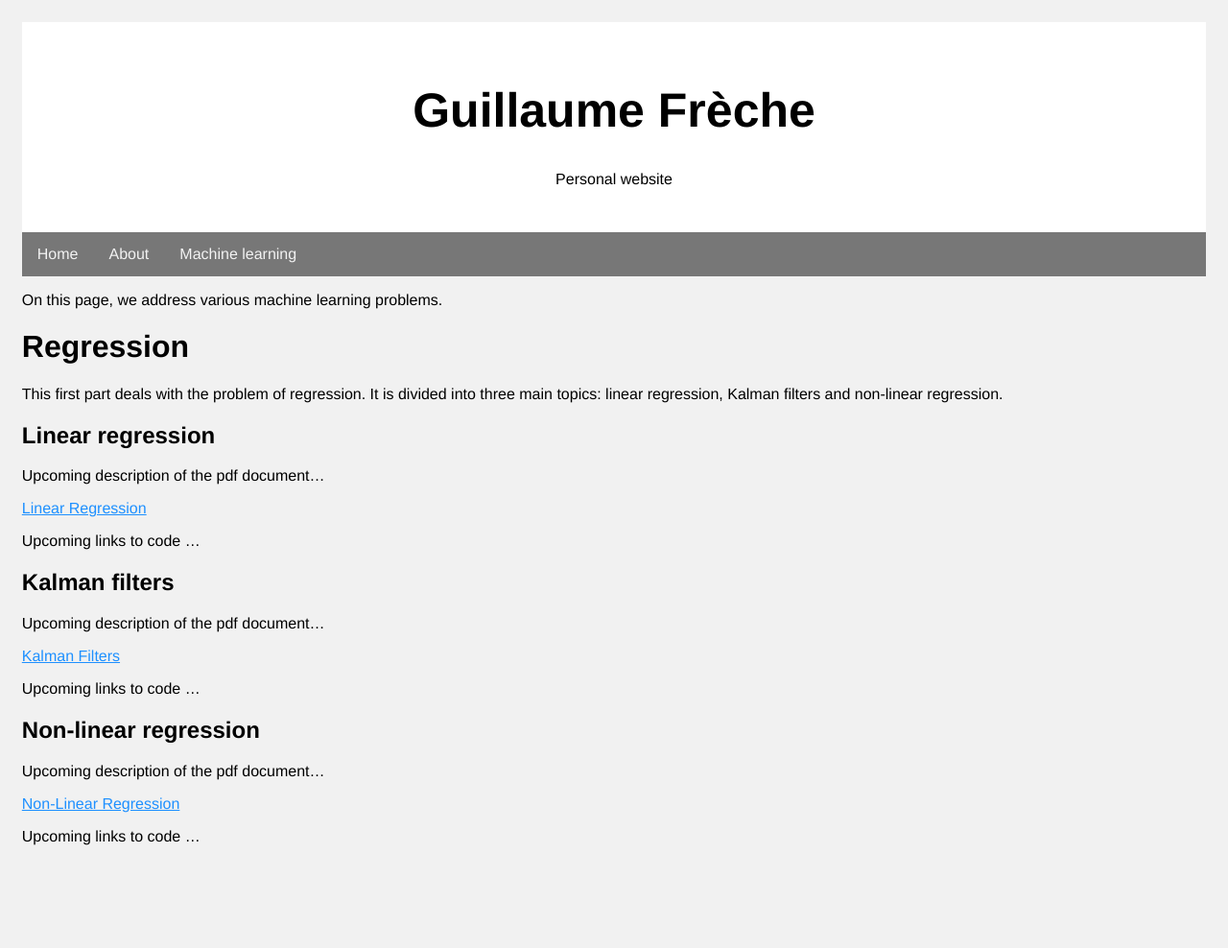
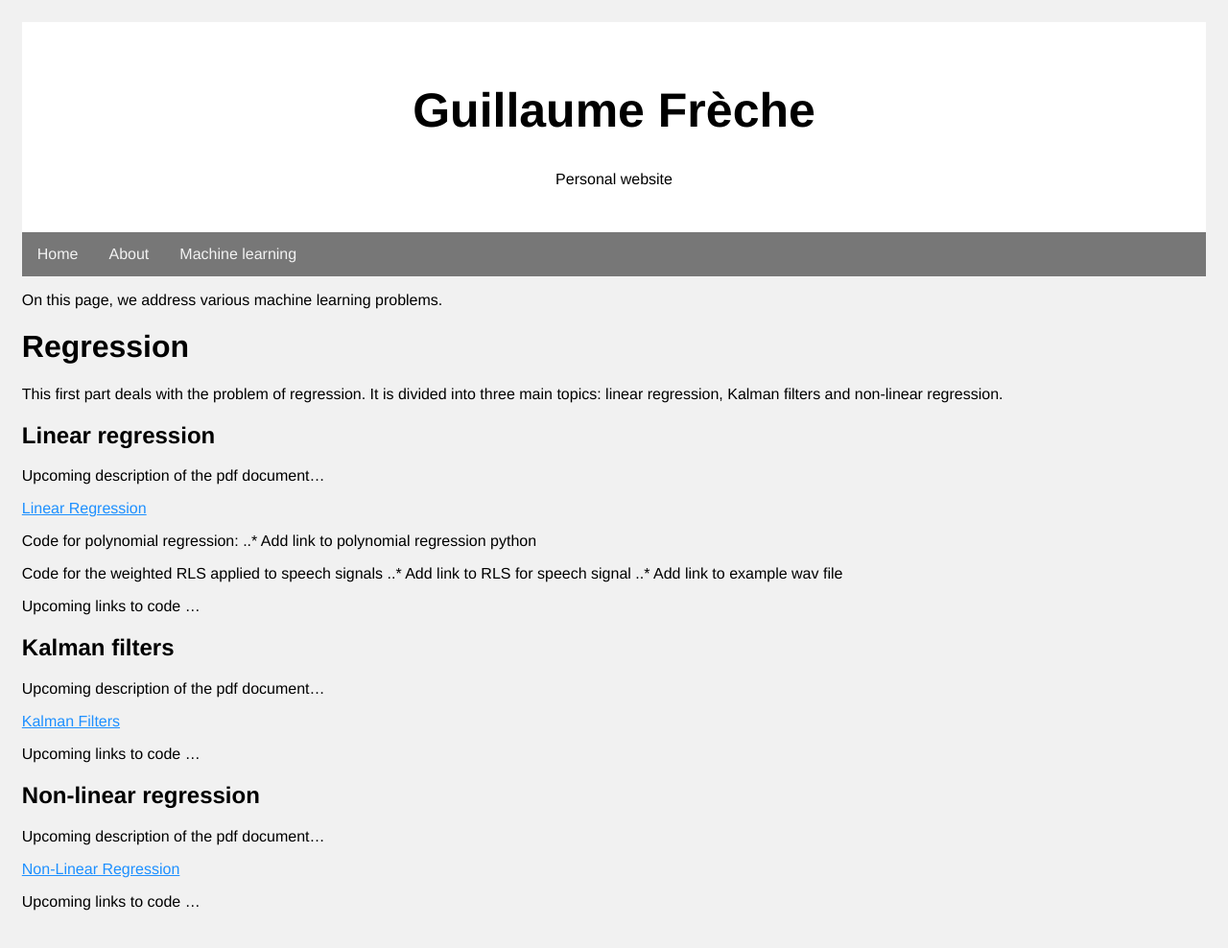
Before and after one commit to grfreche/grfreche.github.io, a Jekyll site: the page built from machine_learning.md, in a window 1280 px wide. Shown: the whole page at 96% size. Built offline with Jekyll 4.4.1, drawn with Linux system fonts in a browser that asks for light colours; before the commit the page ends 920 px from its top, so only the background shows below that.

Commit message:
Update machine_learning.md

```diff
--- a/machine_learning.md
+++ b/machine_learning.md
@@ -16,6 +16,13 @@ It is divided into three main topics: linear regression, Kalman filters and non-
 Upcoming description of the pdf document...
 
 <a href="https://grfreche.github.io/pdfs/LinearRegression.pdf" class="image fit">Linear Regression</a>
+
+Code for polynomial regression:
+..* Add link to polynomial regression python
+
+Code for the weighted RLS applied to speech signals
+..* Add link to RLS for speech signal
+..* Add link to example wav file
 
 Upcoming links to code ...
 
```
